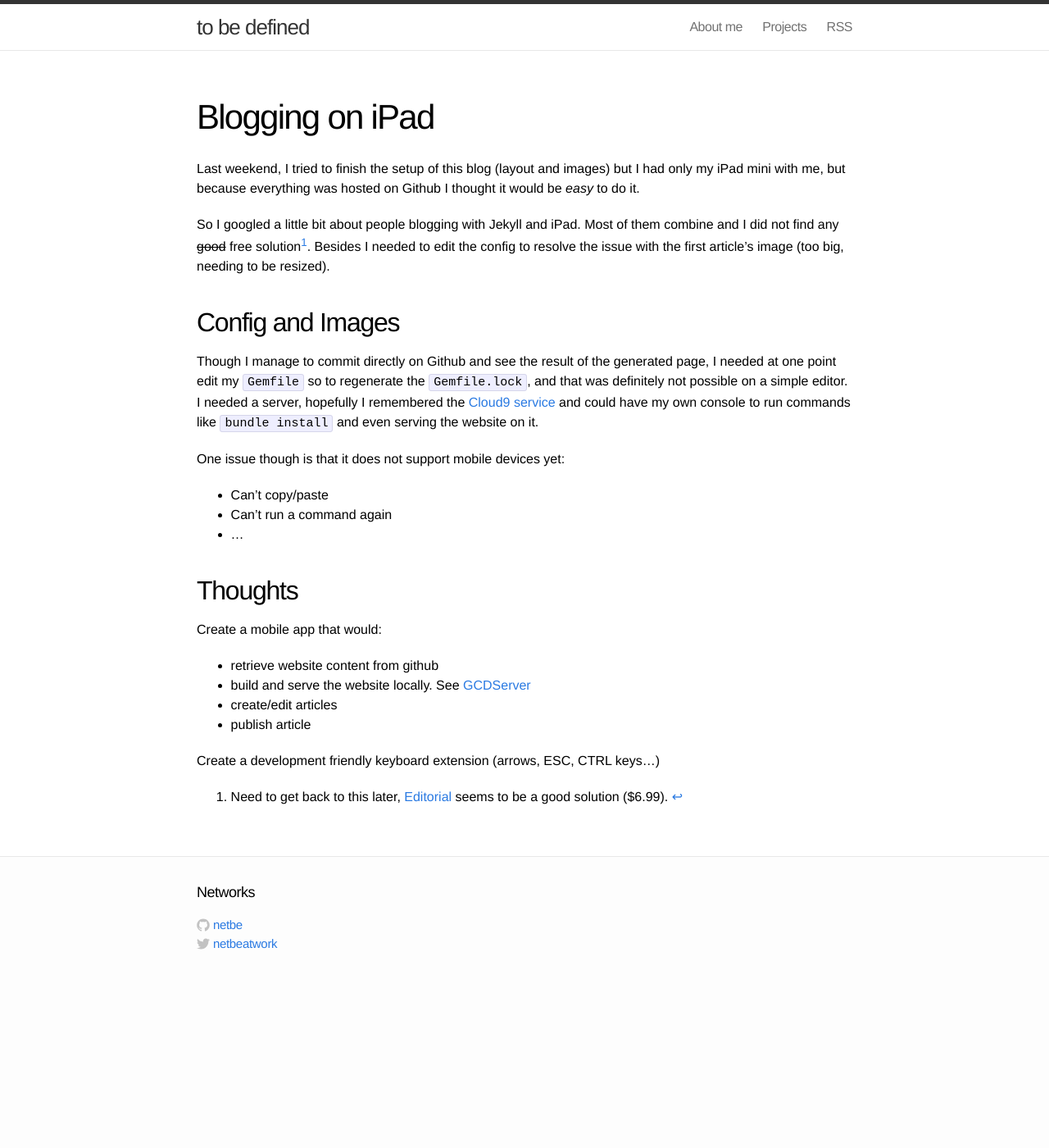
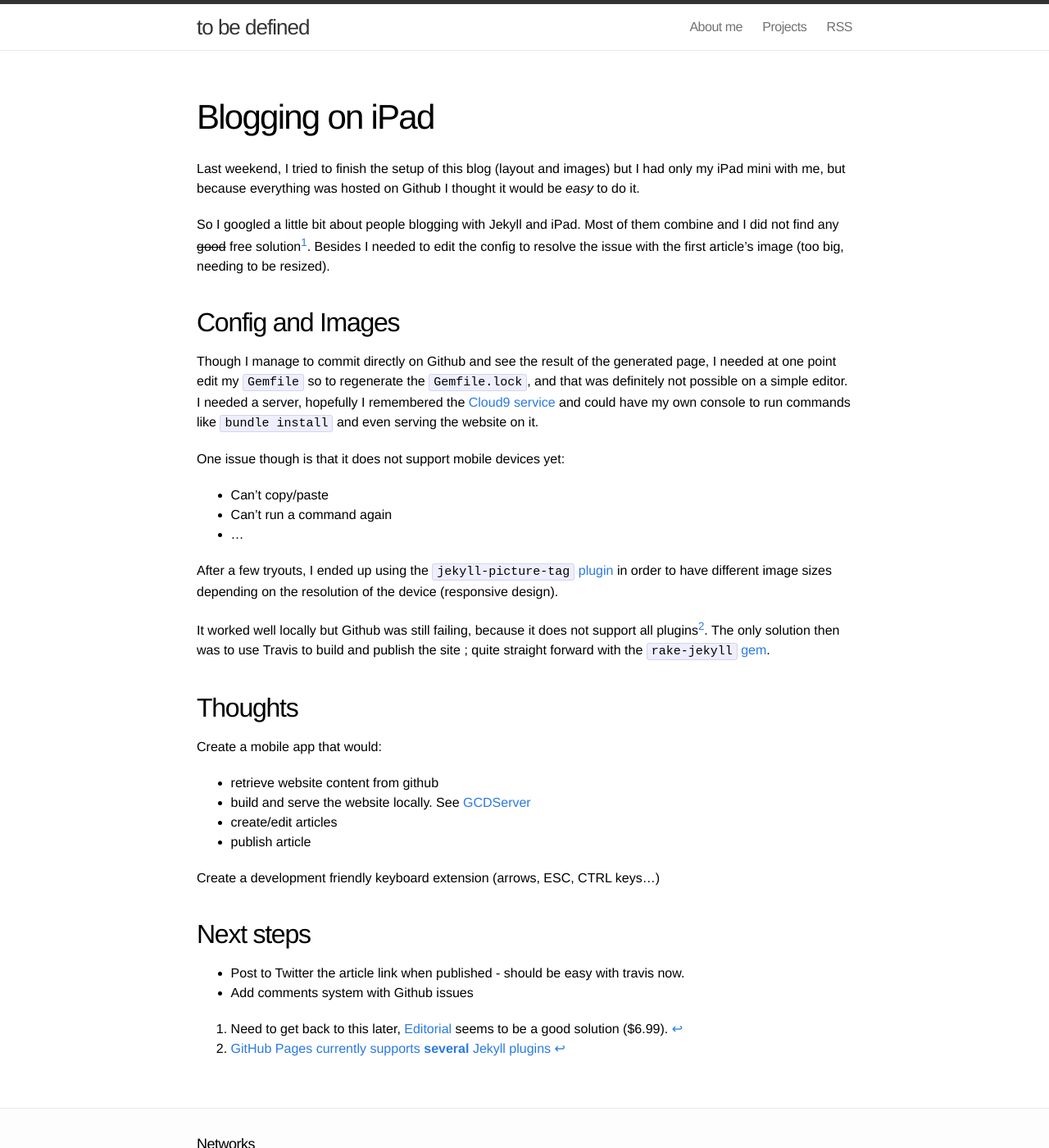
Before and after one commit to netbe/netbe.github.com, a Jekyll site: the page built from _posts/2015-06-03-ipad-blogging.md, in a window 1280 px wide and 1400 px high. Shown: the whole window at 82% size. Built offline with Jekyll 4.4.1, drawn with Linux system fonts in a browser that asks for light colours; Markdown is read by kramdown in place of the engine named in the settings; a script that is not in the unit is left out.

Commit message:
Add last steps on blogging

```diff
--- a/_posts/2015-06-03-ipad-blogging.md
+++ b/_posts/2015-06-03-ipad-blogging.md
@@ -17,6 +17,10 @@ One issue though is that it does not support mobile devices yet:
 * Can't run a command again
 * ...
 
+After a few tryouts, I ended up using the `jekyll-picture-tag` [plugin](https://github.com/robwierzbowski/jekyll-picture-tag) in order to have different image sizes depending on the resolution of the device (responsive design).
+
+It worked well locally but Github was still failing, because it does not support all plugins[^2]. The only solution then was to use Travis to build and publish the site ; quite straight forward with the `rake-jekyll` [gem](https://github.com/jirutka/rake-jekyll).
+
 ## Thoughts
 
 Create a mobile app that would:
@@ -28,5 +32,11 @@ Create a mobile app that would:
 
 Create a development friendly keyboard extension (arrows, ESC, CTRL keys...)
 
+## Next steps
+
+* Post to Twitter the article link when published - should be easy with travis now.
+* Add comments system with Github issues
 
 [^1]: Need to get back to this later, [Editorial](http://www.hardscrabble.net/2015/how-to-jekyll-from-ios/) seems to be a good solution ($6.99).
+
+[^2]: [GitHub Pages currently supports **several** Jekyll plugins](https://help.github.com/articles/using-jekyll-plugins-with-github-pages/)
```
